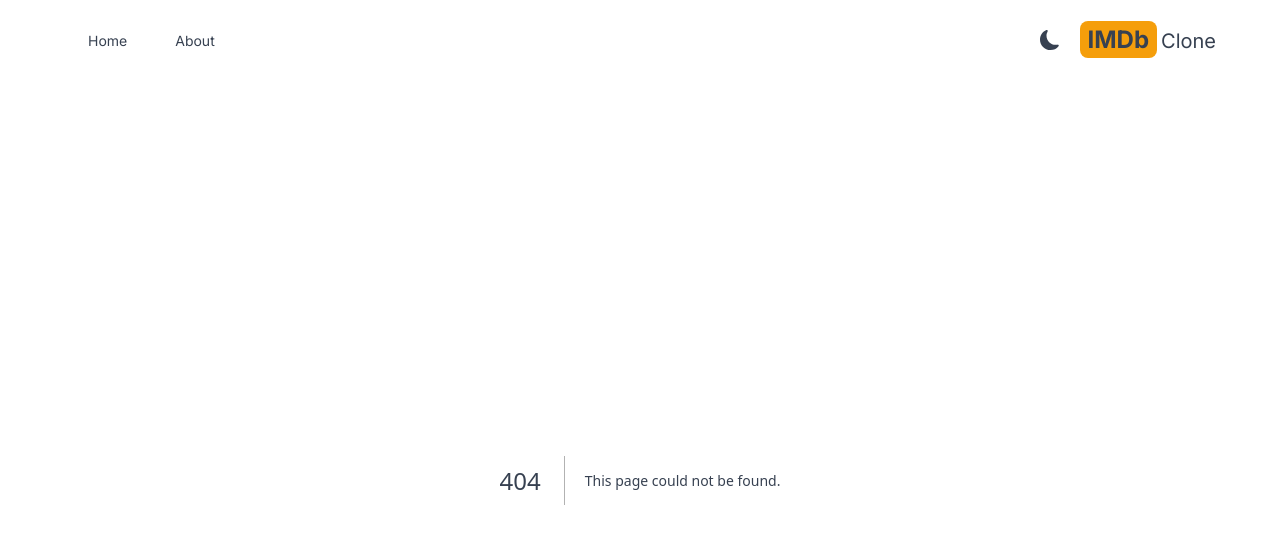
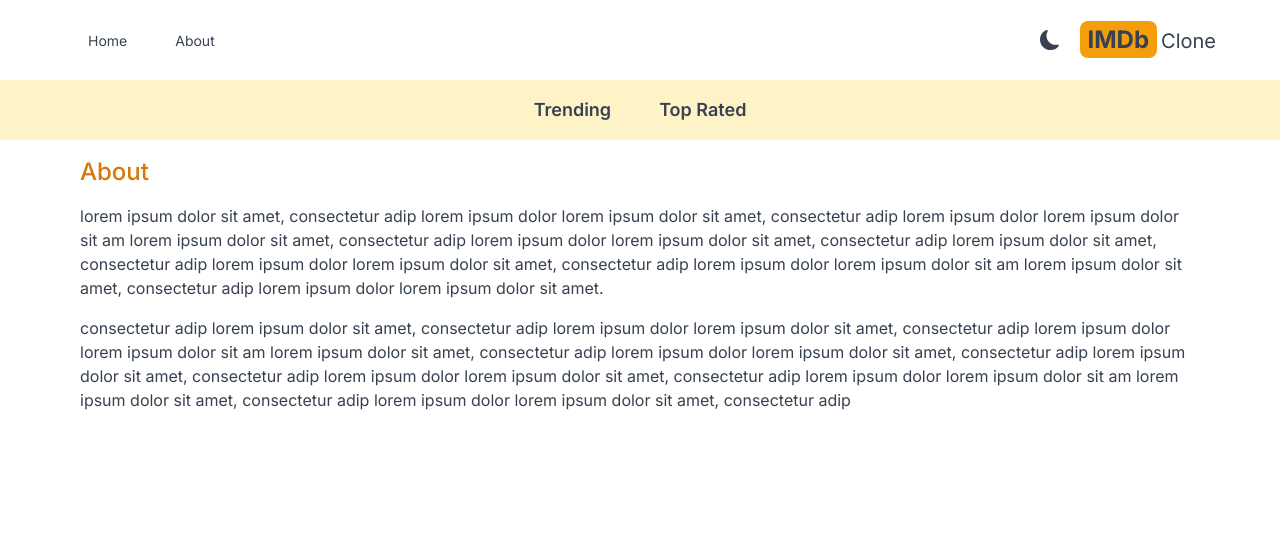
Before and after one commit to avishmalik/IMDb, a Next.js app: page /about in a window 1280 px wide. Before the commit this address had no page. Shown: the top 544 px of the page. Built offline with nearby package versions, Linux system fonts and the light colour scheme.

Commit message:
created navbar component

```diff
--- /dev/null
+++ b/src/app/about/page.jsx
@@ -0,0 +1,23 @@
+import React from 'react'
+
+export default function About() {
+  return (
+    <div className="max-w-6xl mx-auto space-y-4 p-4">
+        <h1 className="text-2xl font-medium text-amber-600">About</h1>
+        <p>
+            lorem ipsum dolor sit amet, consectetur adip lorem ipsum dolor lorem ipsum dolor sit amet, consectetur adip lorem
+            ipsum dolor lorem ipsum dolor sit am lorem ipsum dolor sit amet, consectetur adip lorem ipsum dolor lorem ipsum
+            dolor sit amet, consectetur adip lorem ipsum dolor sit amet, consectetur adip lorem ipsum dolor lorem ipsum dolor sit amet, consectetur adip lorem
+            ipsum dolor lorem ipsum dolor sit am lorem ipsum dolor sit amet, consectetur adip lorem ipsum dolor lorem ipsum
+            dolor sit amet.
+        </p>
+        <p>
+            consectetur adip lorem ipsum dolor sit amet, consectetur adip lorem ipsum dolor lorem ipsum dolor sit amet, consectetur adip lorem
+            ipsum dolor lorem ipsum dolor sit am lorem ipsum dolor sit amet, consectetur adip lorem ipsum dolor lorem ipsum
+            dolor sit amet, consectetur adip lorem ipsum dolor sit amet, consectetur adip lorem ipsum dolor lorem ipsum dolor sit amet, consectetur adip lorem
+            ipsum dolor lorem ipsum dolor sit am lorem ipsum dolor sit amet, consectetur adip lorem ipsum dolor lorem ipsum
+            dolor sit amet, consectetur adip
+        </p>
+    </div>
+  )
+}
--- /dev/null
+++ b/src/app/components/Navbar.jsx
@@ -0,0 +1,11 @@
+import React from 'react'
+import NavbarItem from './NavbarItem'
+
+export default function Navbar() {
+  return (
+    <div className="flex justify-center dark:bg-gray-600 bg-amber-100 lg:text-lg p-4">
+        <NavbarItem title="Trending" param="fetchTrending" />
+        <NavbarItem title="Top Rated" param="fetchTopRated" />
+    </div>
+  )
+}
--- /dev/null
+++ b/src/app/components/NavbarItem.jsx
@@ -0,0 +1,19 @@
+"use client";
+
+import Link from 'next/link'
+import React from 'react'
+import {useSearchParams, userSearchParam} from "next/navigation"
+
+export default function NavbarItem({title, param}) {
+    const searchParams = useSearchParams();
+    const genre = searchParams.get("genre");
+  return (
+    <div>
+        <Link className={`m-4 hover:text-amber-600 font-semibold p-2
+        ${genre && genre === param && "underline underline-offset-8 decoration-4 decoration-amber-500 rounded-lg"}`}
+        href={`/?genre=${param}`}>
+            {title}
+        </Link>
+    </div>
+  )
+}
--- a/src/app/layout.jsx
+++ b/src/app/layout.jsx
@@ -1,5 +1,6 @@
 import Providers from './Providers'
 import Header from './components/Header'
+import Navbar from './components/Navbar'
 import './globals.css'
 import { Inter } from 'next/font/google'
 
@@ -18,7 +19,7 @@
           {/* Header */}
           <Header />
           {/* Navbar */}
-
+          <Navbar />
           {/* SearchBox */}
 
           {children}
```
